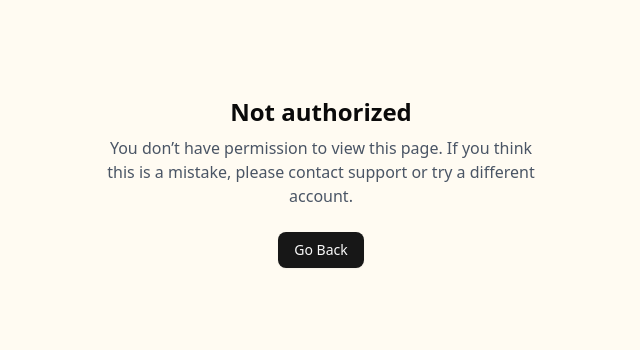
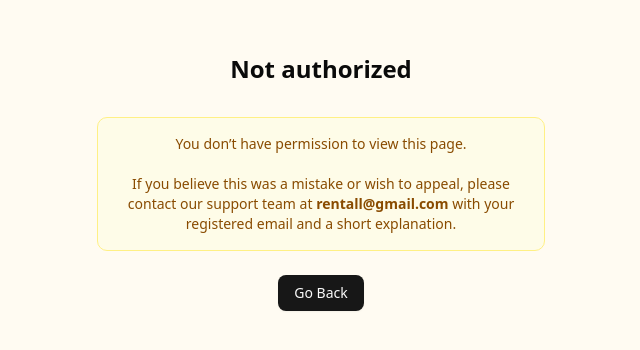
Before and after one commit to joanarazon/FinalRentAll_Web, a React (Vite) app: page /not-authorized in a window 1280 px wide. Shown: the part 218-568 px from the top of the page, without its empty margins (319-959 px from the left). Built offline with nearby package versions, Linux system fonts and the light colour scheme; no server answers.

Commit message:
refactor: added a fucking appeal keneme

```diff
--- a/src/pages/NotAuthorized.jsx
+++ b/src/pages/NotAuthorized.jsx
@@ -22,10 +22,21 @@ export default function NotAuthorized() {
     return (
         <div className="min-h-screen flex flex-col items-center justify-center bg-[#FFFBF2] p-6">
             <h1 className="text-2xl font-semibold mb-2">Not authorized</h1>
-            <p className="text-gray-600 mb-6 text-center max-w-md">
-                You don’t have permission to view this page. If you think this
-                is a mistake, please contact support or try a different account.
-            </p>
+            <br></br>
+            {/* <p className="text-gray-600 mb-4 text-center max-w-md">
+                You don’t have permission to view this page.
+            </p> */}
+
+            {/* Added support message */}
+            <div className="bg-yellow-50 border border-yellow-200 rounded-lg p-4 mb-6 max-w-md">
+                <p className="text-sm text-yellow-800 text-center">
+                    You don’t have permission to view this page. <br></br>
+                    <br></br>
+                    If you believe this was a mistake or wish to appeal, please contact our support team at{" "}
+                    <span className="font-semibold">rentall@gmail.com</span> with your registered email and a short explanation.
+                </p>
+            </div>
+
             <Button onClick={() => navigate(goBackTarget)}>Go Back</Button>
         </div>
     );
```
